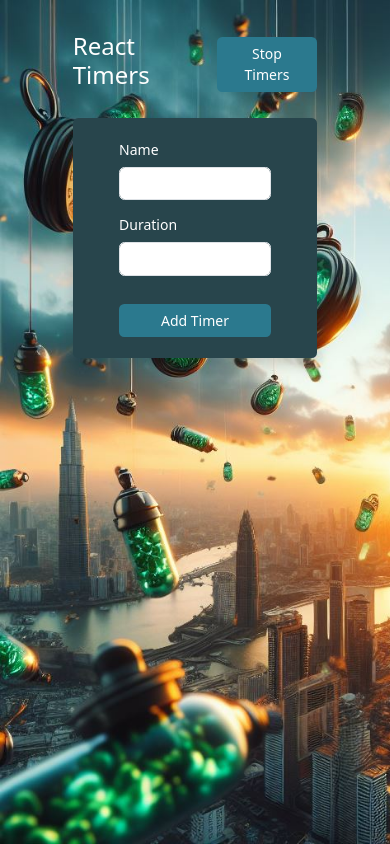
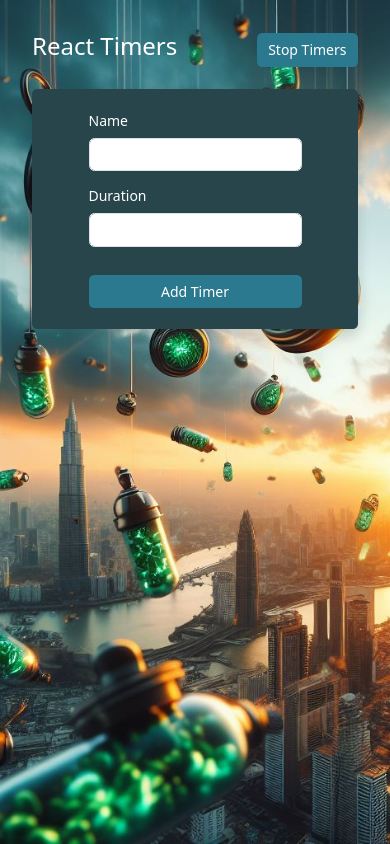
Before and after one commit to vida-khalili/Timers-typescript, a React (Vite) app: page / in a window 390 px wide. Built offline with nearby package versions, Linux system fonts and the light colour scheme.

Commit message:
updated style

```diff
--- a/src/components/Header.tsx
+++ b/src/components/Header.tsx
@@ -5,7 +5,7 @@ const Header = () => {
   const timerCtx = useTimerContext();
 
   return (
-    <header className="d-flex w-100 justify-content-around align-items-center text-white ">
+    <header className="header d-flex w-75 justify-content-around align-items-center text-white mx-auto ">
       <h1 className="text-bold">React Timers</h1>
       <Button
         className="btn btn-green text-capitalize text-white"
--- a/src/styles/app.css
+++ b/src/styles/app.css
@@ -12,6 +12,7 @@
   background-size: cover;
   padding: 32px;
 }
+
 .timer {
   width: 200px;
 }
@@ -38,6 +39,13 @@
 @media (max-width: 576px) {
   h1 {
     font-size: 24px !important;
+  }
+  .app {
+    width: 100% !important;
+  }
+  .header {
+    width: 100% !important;
+    justify-content: space-between !important;
   }
 }
 @media (min-width: 576px) {
```
